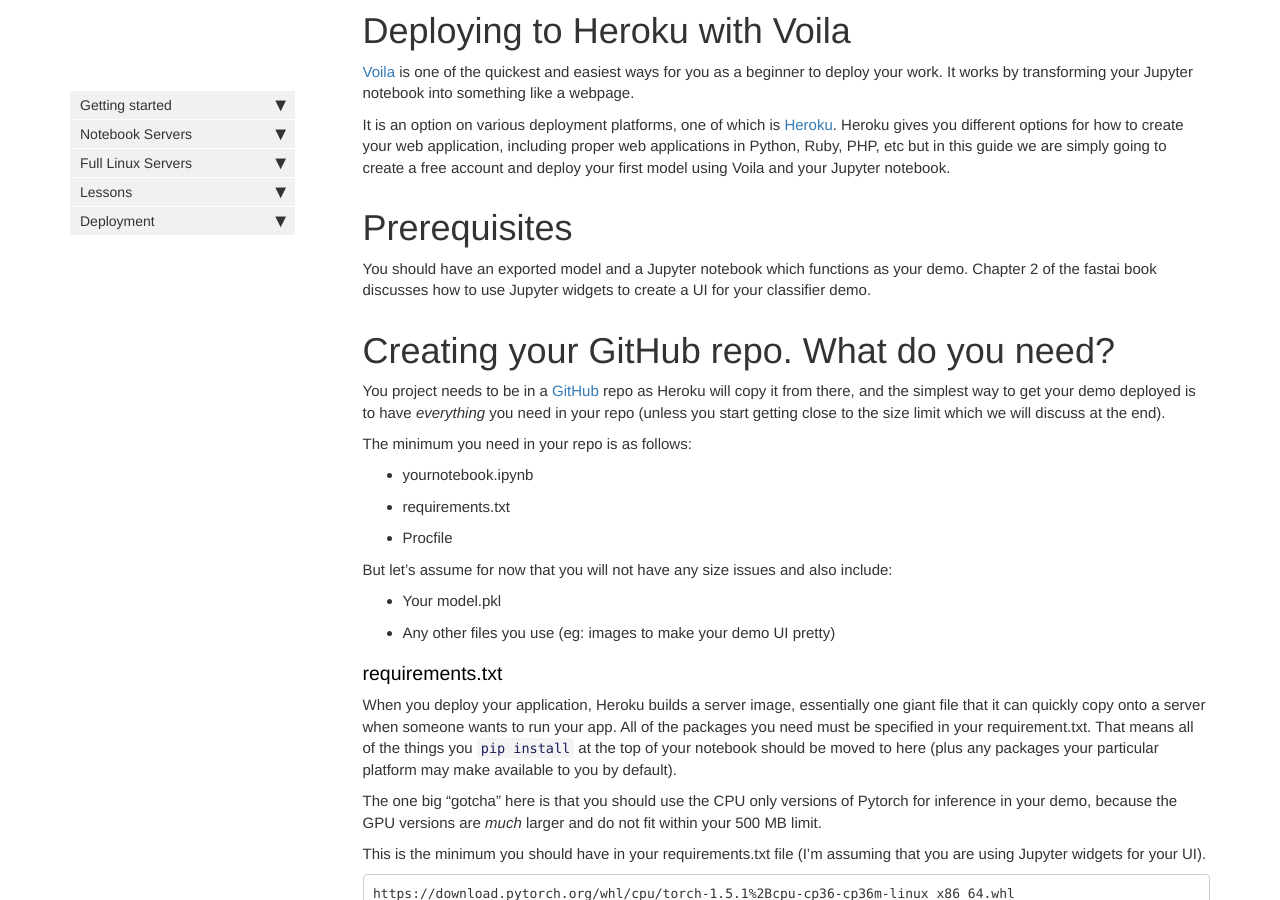
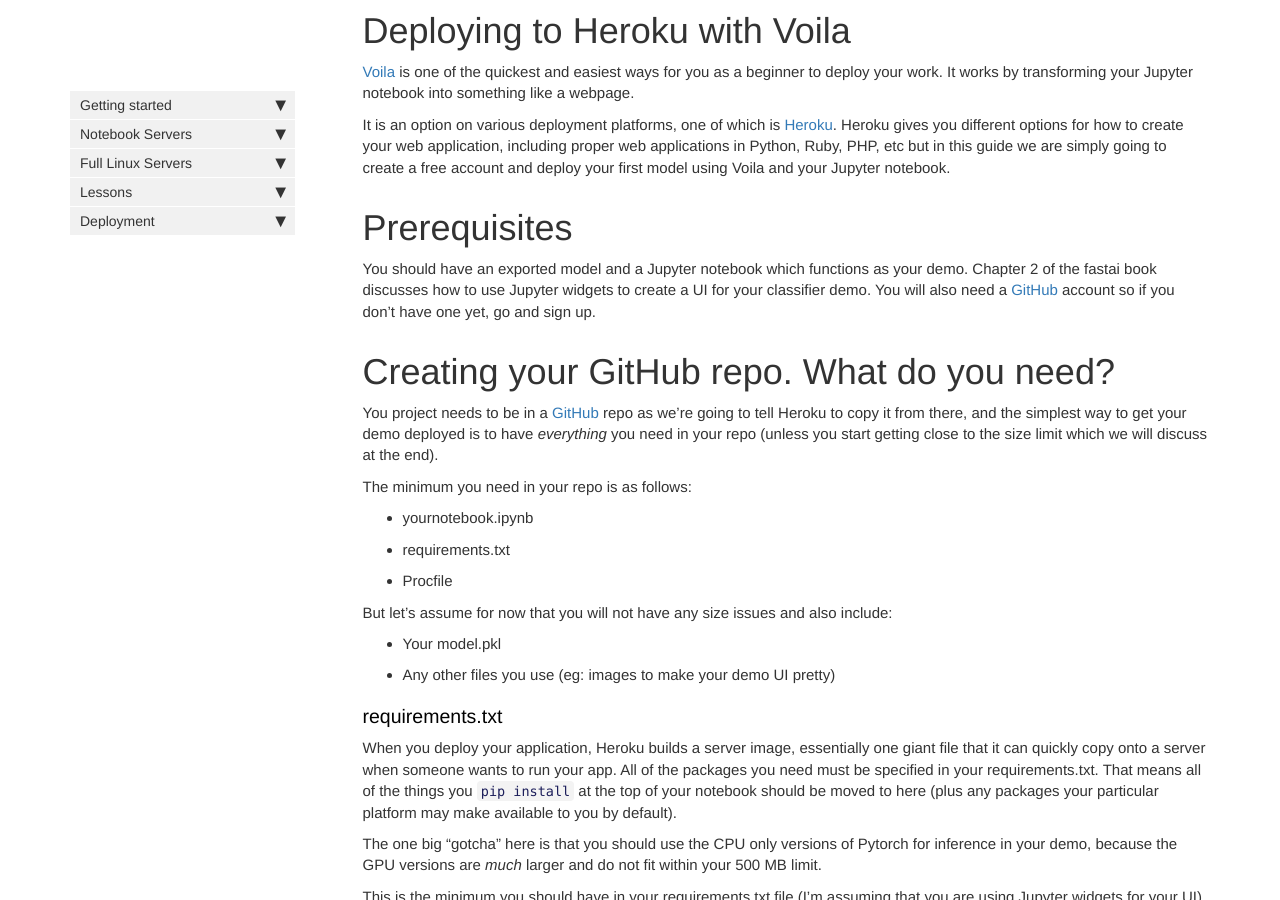
Before and after one commit to fastai/course20, a Jekyll site: the page built from docs/deployment_heroku_voila.md, in a window 1280 px wide and 900 px high, scrolled down 251 px. Built offline with Jekyll 4.4.1, drawn with Linux system fonts in a browser that asks for light colours; nearby versions of some CDN libraries; our own code applies the rules of GitHub Pages for plain Markdown files; comment, search, counter and statistics services are not loaded.

Commit message:
Update deployment_heroku_voila.md

```diff
--- a/docs/deployment_heroku_voila.md
+++ b/docs/deployment_heroku_voila.md
@@ -9,11 +9,11 @@
 
 # Prerequisites
 
-You should have an exported model and a Jupyter notebook which functions as your demo. Chapter 2 of the fastai book discusses how to use Jupyter widgets to create a UI for your classifier demo.
+You should have an exported model and a Jupyter notebook which functions as your demo. Chapter 2 of the fastai book discusses how to use Jupyter widgets to create a UI for your classifier demo. You will also need a [GitHub](https://github.com/) account so if you don't have one yet, go and sign up.
 
 # Creating your GitHub repo. What do you need?
 
-You project needs to be in a [GitHub](https://github.com/) repo as Heroku will copy it from there, and the simplest way to get your demo deployed is to have *everything* you need in your repo (unless you start getting close to the size limit which we will discuss at the end).
+You project needs to be in a [GitHub](https://github.com/) repo as we're going to tell Heroku to copy it from there, and the simplest way to get your demo deployed is to have *everything* you need in your repo (unless you start getting close to the size limit which we will discuss at the end).
 
 The minimum you need in your repo is as follows:
 - yournotebook.ipynb
@@ -26,7 +26,7 @@
 
 ### requirements.txt
 
-When you deploy your application, Heroku builds a server image, essentially one giant file that it can quickly copy onto a server when someone wants to run your app. All of the packages you need must be specified in your requirement.txt. That means all of the things you `pip install` at the top of your notebook should be moved to here (plus any packages your particular platform may make available to you by default).
+When you deploy your application, Heroku builds a server image, essentially one giant file that it can quickly copy onto a server when someone wants to run your app. All of the packages you need must be specified in your requirements.txt. That means all of the things you `pip install` at the top of your notebook should be moved to here (plus any packages your particular platform may make available to you by default).
 
 The one big "gotcha" here is that you should use the CPU only versions of Pytorch for inference in your demo, because the GPU versions are *much* larger and do not fit within your 500 MB limit.
 
```
